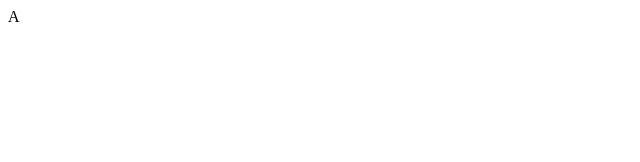
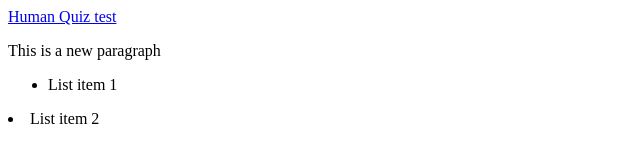
Before and after one commit to cozae/cozae.github.io, a plain HTML site: page index.html in a window 1280 px wide. Shown: the whole page, without its empty margins (0-640 px from the left). Drawn offline with Linux system fonts and the light colour scheme.

Commit message:
Update index.html with new content
Added a link, a new paragraph, and a list with items.

```diff
--- a/index.html
+++ b/index.html
@@ -1 +1,11 @@
-A
+<a href="link-to-my-app">Human Quiz test</a>
+
+<p>This is a new paragraph</p>
+
+<ul>
+
+  <li>List item 1</ul>
+
+  <li>List item 2</ul>
+
+</ul>
```
